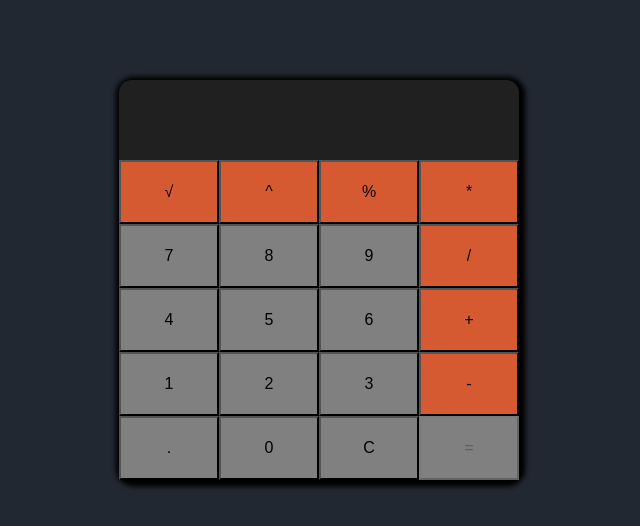
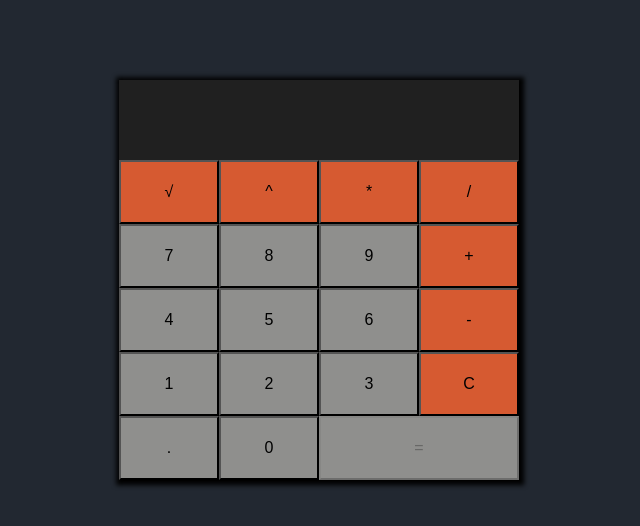
Before and after one commit to dianagatcan/calculator-jest, a React (Create React App) app: page / in a window 1280 px wide. Shown: the top 526 px of the page, without its empty margins (321-961 px from the left). Built offline with nearby package versions, Linux system fonts and the light colour scheme.

Commit message:
improve UX

```diff
--- a/src/App.css
+++ b/src/App.css
@@ -2,7 +2,6 @@
   width: 25rem;
   margin-top: 5rem;
   box-shadow: 0.1rem 0.1rem 0.3rem 0.3rem;
-  border-radius: 0.8rem;
   align-items: center;
   justify-content: center;
   background-color: #202020;
@@ -16,7 +15,6 @@
 }
 
 .wrapper > * {
-  flex-grow: 1;
   flex-basis: 25%;
 }
 
@@ -33,3 +31,5 @@
 .display {
   margin: 0.5rem 1rem;
 }
+
+/* #808080 */
--- a/src/App.jsx
+++ b/src/App.jsx
@@ -34,27 +34,26 @@ export default function App() {
     result: undefined,
   });
   let [error, setErrors] = useState(false);
-  const operations = ["*", "/", "+", "-", "^"];
+  const operations = ["*", "/", "+", "-", "^", "√"];
   const keys = [
     "√",
     "^",
-    "%",
     "*",
+    "/",
     7,
     8,
     9,
-    "/",
+    "+",
     4,
     5,
     6,
-    "+",
+    "-",
     1,
     2,
     3,
-    "-",
+    "C",
     ".",
     0,
-    "C",
   ];
 
   function isNum1() {
@@ -96,7 +95,9 @@ export default function App() {
   }
 
   function handleOperation(btn) {
-    if (calc.num1 !== undefined && calc.num2 === undefined) {
+    if (btn === "√") {
+      handleSqrt();
+    } else if (calc.num1 !== undefined && calc.num2 === undefined) {
       setCalc({
         ...calc,
         sign: btn,
@@ -180,9 +181,7 @@ export default function App() {
 
   function decideFunc(btn) {
     setErrors(false);
-    if (btn === "√") {
-      handleSqrt();
-    } else if (btn === ".") {
+    if (btn === ".") {
       handlePoint();
     } else if (btn === "C") {
       handleClear();
@@ -211,6 +210,12 @@ export default function App() {
             key={index}
             id={index}
             text={btn}
+            disabled={
+              (calc.num2 && operations.includes(btn)) ||
+              (!calc.num2 && calc.result && operations.includes(btn))
+                ? true
+                : false
+            }
             onClick={() => {
               decideFunc(btn);
             }}
--- a/src/Button/button.jsx
+++ b/src/Button/button.jsx
@@ -3,7 +3,7 @@ import "./styles.css";
 
 export default function Button(props) {
   const greyButtons = (val) => {
-    return typeof val === "number" || val === "." || val === "C";
+    return typeof val === "number" || val === ".";
   };
   return (
     <button
--- a/src/Button/styles.css
+++ b/src/Button/styles.css
@@ -4,9 +4,13 @@ button {
 }
 
 .button {
-  background-color: #808080;
+  background-color: #8f8f8d;
 }
 
 .orange {
   background-color: #d65a31;
 }
+
+button:last-of-type {
+  flex-basis: 50%;
+}
```
